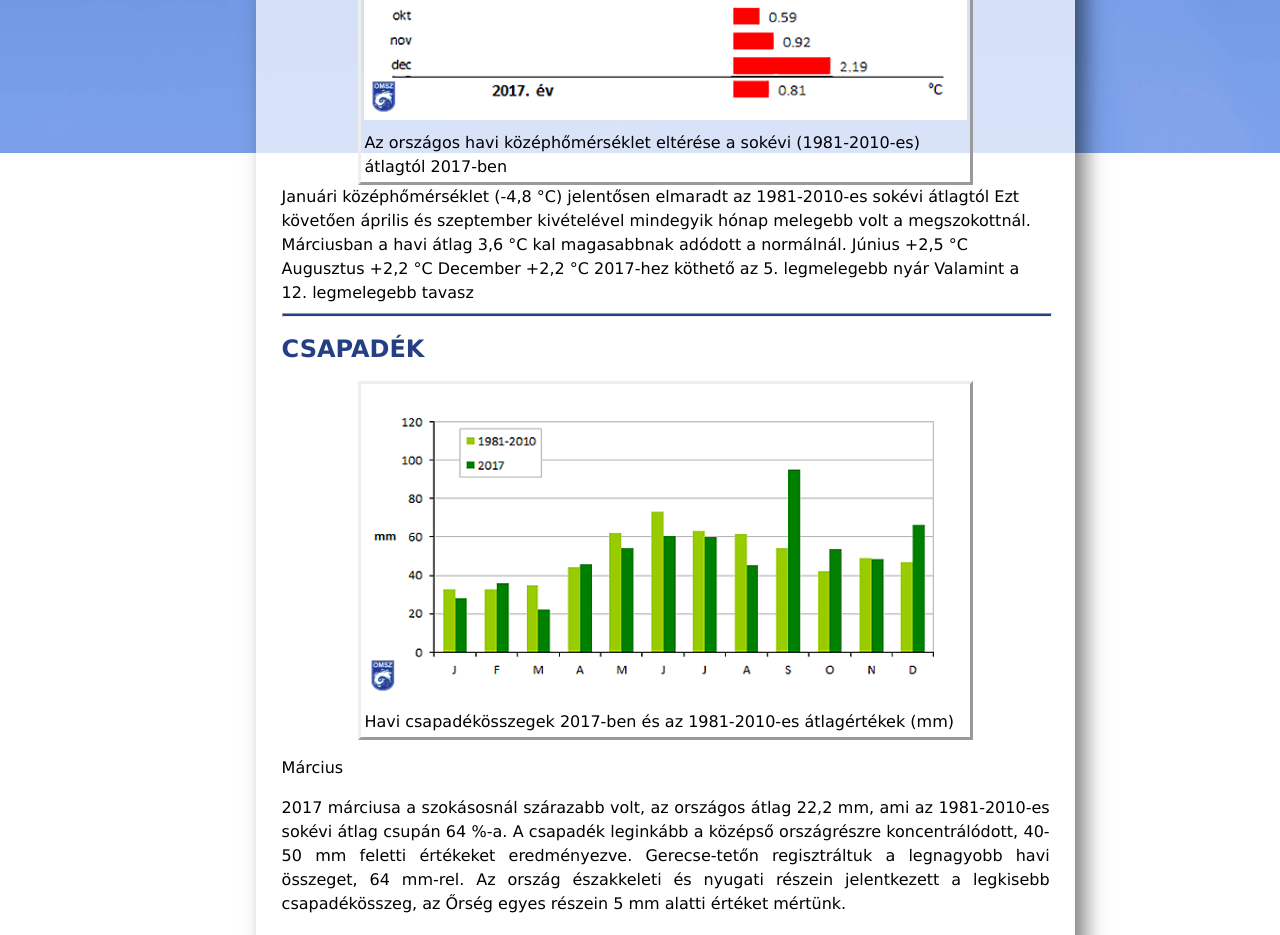
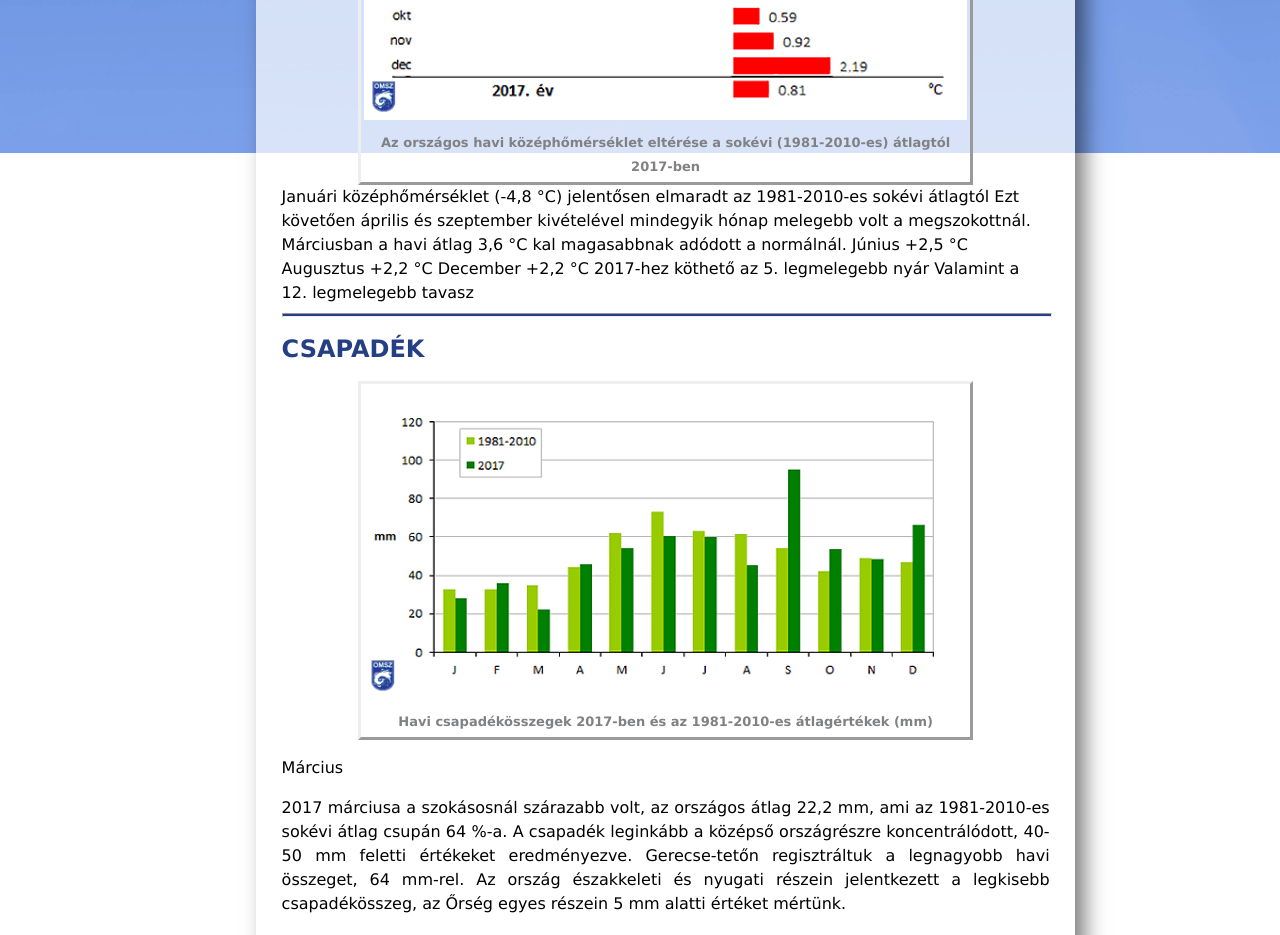
Before and after one commit to Marci07/idojaras_git_dolgozat_Szab-Marcell, a plain HTML site: page index.html in a window 1280 px wide. Shown: the part 760-1695 px from the top of the page. Drawn offline with Linux system fonts and the light colour scheme.

Commit message:
12. feladat

```diff
--- a/ido.css
+++ b/ido.css
@@ -62,3 +62,10 @@ h1, h2{
 	color: #243f84;
 	text-transform: uppercase;
 }
+.szurke{
+	font-size: small;
+	text-align: center;
+	color: #808183;
+	font-weight: bold;
+	text-decoration: none;
+}
--- a/index.html
+++ b/index.html
@@ -21,7 +21,7 @@
         <td><img src="graikon1.gif" alt="Az országos havi középhőmérséklet eltérése a sokévi (1981-2010-es) átlagtól 2017-ben" title="Forrás: www.met.hu"></td>
     </tr>
     <tr>
-        <td>Az országos havi középhőmérséklet eltérése a sokévi (1981-2010-es) átlagtól 2017-ben</td>
+        <td class="szurke">Az országos havi középhőmérséklet eltérése a sokévi (1981-2010-es) átlagtól 2017-ben</td>
     </tr>
 </table>
 
@@ -40,7 +40,7 @@ Valamint a 12. legmelegebb tavasz
         <td><img src="graikon2.gif" alt="Havi csapadékösszegek 2017-ben és az 1981-2010-es átlagértékek (mm)" title="Forrás: www.met.hu"></td>
     </tr>
     <tr>
-        <td>Havi csapadékösszegek 2017-ben és az 1981-2010-es átlagértékek (mm)</td>
+        <td class="szurke">Havi csapadékösszegek 2017-ben és az 1981-2010-es átlagértékek (mm)</td>
     </tr>
 </table>
 
```
